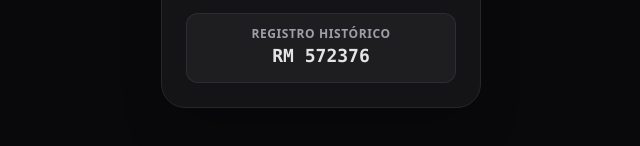
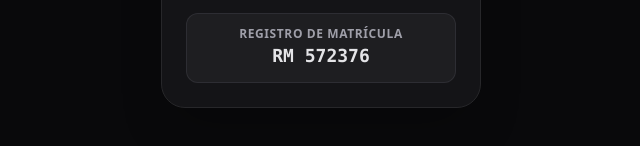
Before and after one commit to bernardorodrigues830/front-end, a plain HTML site: page index.html in a window 1280 px wide. Shown: the part 542-688 px from the top of the page, 319-959 px from the left. Drawn offline with nearby package versions, Linux system fonts and the light colour scheme.

Commit message:
made in class

```diff
--- a/index.html
+++ b/index.html
@@ -23,7 +23,7 @@
         </div>
 
         <div class="w-full bg-zinc-800/60 py-3 rounded-xl border border-zinc-700/50 mt-4 shrink-0">
-            <p class="text-xs uppercase tracking-wider text-zinc-400 font-semibold">Registro Histórico</p>
+            <p class="text-xs uppercase tracking-wider text-zinc-400 font-semibold">Registro de Matrícula</p>
             <p class="text-lg font-mono font-bold text-zinc-200">RM 572376</p>
         </div>
 
```
